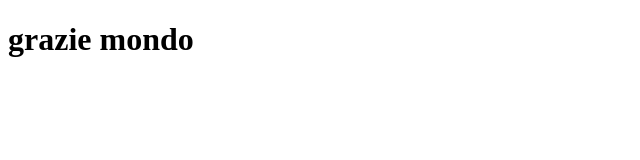
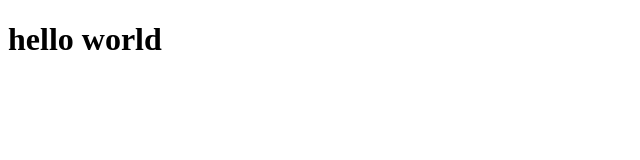
Before and after one commit to davidebellucca/htmlcss-hello, a plain HTML site: page index.html in a window 1280 px wide. Shown: the whole page, without its empty margins (0-640 px from the left). Drawn offline with Linux system fonts and the light colour scheme.

Commit message:
feat:compito a casa1

```diff
--- a/index.html
+++ b/index.html
@@ -6,6 +6,7 @@
     <title>Document</title>
 </head>
 <body>
-    <h1>grazie mondo</h1>
+    <h1>hello world
+    </h1>
 </body>
 </html>
```
